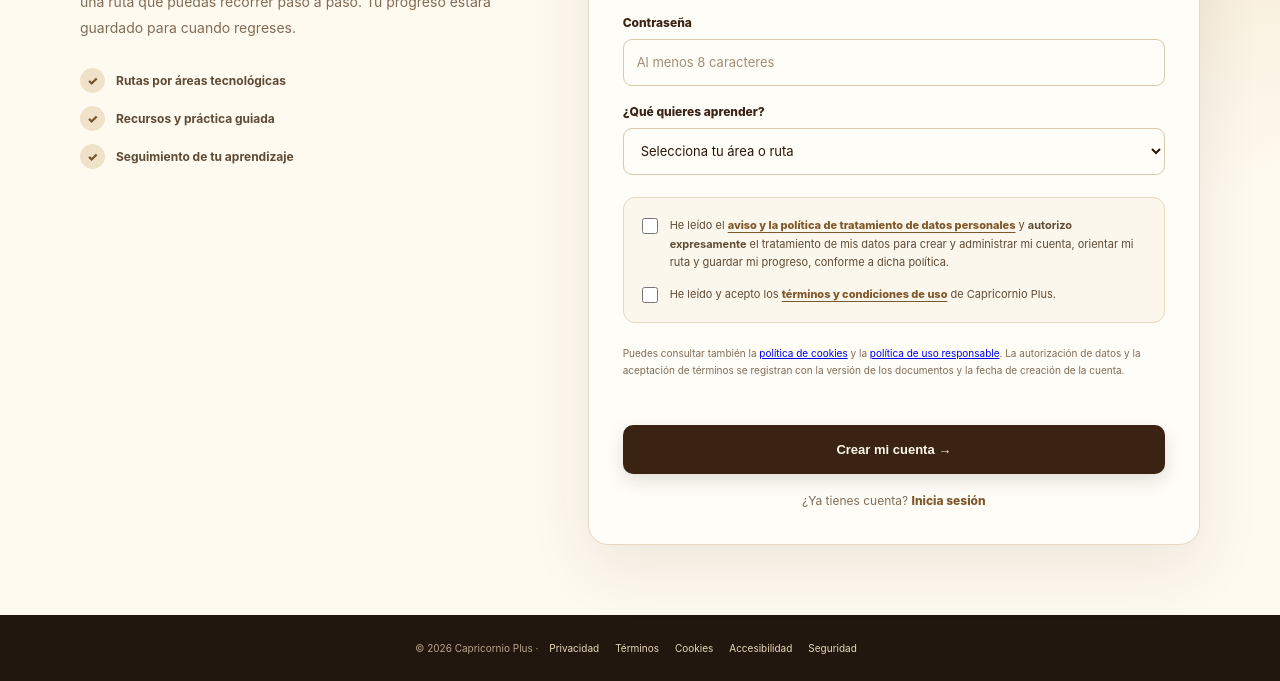
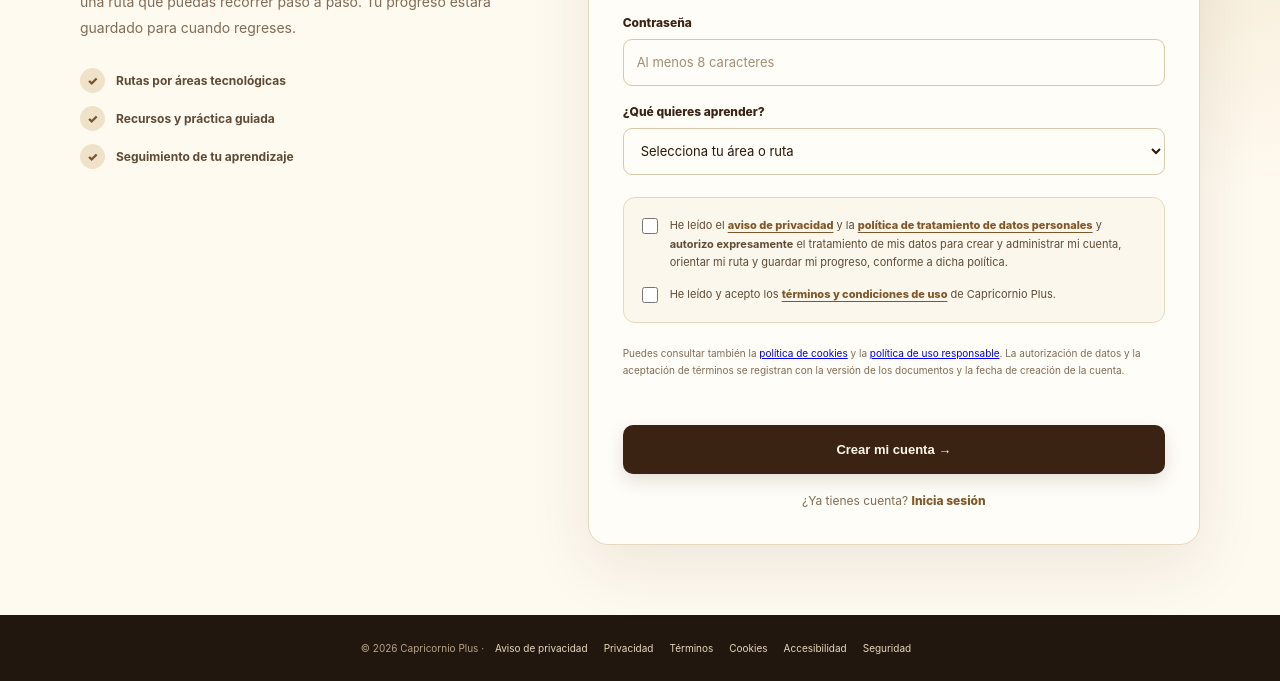
Before and after one commit to tm9880380-code/capricornio-plus, a plain HTML site: page registro.html in a window 1280 px wide. Shown: the part 409-1090 px from the top of the page. Drawn offline with Linux system fonts and the light colour scheme.

Commit message:
Vincula aviso de privacidad antes de solicitar autorización

```diff
--- a/registro.html
+++ b/registro.html
@@ -25,7 +25,7 @@ main{width:min(1120px,calc(100% - 36px));margin:45px auto 70px;display:grid;grid
 <div class="field"><label for="contrasena">Contraseña</label><input id="contrasena" name="password" type="password" placeholder="Al menos 8 caracteres" minlength="8" maxlength="128" autocomplete="new-password" required></div>
 <div class="field"><label for="objetivo">¿Qué quieres aprender?</label><select id="objetivo" name="learning_goal" required><option value="" disabled selected>Selecciona tu área o ruta</option><optgroup label="Áreas de aprendizaje"><option value="Ciberseguridad">Ciberseguridad</option><option value="Desarrollo frontend">Desarrollo frontend</option><option value="Desarrollo backend">Desarrollo backend</option><option value="Análisis de datos">Análisis de datos</option><option value="Inteligencia artificial y modelos de lenguaje">Inteligencia artificial y modelos de lenguaje</option><option value="Bases de datos">Bases de datos</option><option value="Redes y sistemas">Redes y sistemas</option><option value="Programación y lenguajes">Programación y lenguajes</option></optgroup><optgroup label="Lenguajes"><option value="Python">Python</option><option value="JavaScript">JavaScript</option><option value="Go">Go</option><option value="Java">Java</option><option value="C++">C++</option></optgroup><option value="Aún no lo sé; necesito orientación">Necesito orientación para elegir</option></select></div>
 <div class="consents">
-<label class="consent"><input type="checkbox" id="privacy-consent" name="privacy_consent" required><span>He leído el <a href="privacidad.html" target="_blank" rel="noopener">aviso y la política de tratamiento de datos personales</a> y <strong>autorizo expresamente</strong> el tratamiento de mis datos para crear y administrar mi cuenta, orientar mi ruta y guardar mi progreso, conforme a dicha política.</span></label>
+<label class="consent"><input type="checkbox" id="privacy-consent" name="privacy_consent" required><span>He leído el <a href="aviso-privacidad.html" target="_blank" rel="noopener">aviso de privacidad</a> y la <a href="privacidad.html" target="_blank" rel="noopener">política de tratamiento de datos personales</a> y <strong>autorizo expresamente</strong> el tratamiento de mis datos para crear y administrar mi cuenta, orientar mi ruta y guardar mi progreso, conforme a dicha política.</span></label>
 <label class="consent"><input type="checkbox" id="terms-accepted" name="terms_accepted" required><span>He leído y acepto los <a href="terminos.html" target="_blank" rel="noopener">términos y condiciones de uso</a> de Capricornio Plus.</span></label>
 </div>
 <p class="privacy-note">Puedes consultar también la <a href="cookies.html">política de cookies</a> y la <a href="uso-responsable.html">política de uso responsable</a>. La autorización de datos y la aceptación de términos se registran con la versión de los documentos y la fecha de creación de la cuenta.</p>
@@ -33,7 +33,7 @@ main{width:min(1120px,calc(100% - 36px));margin:45px auto 70px;display:grid;grid
 <button class="submit" id="registro-boton" type="submit">Crear mi cuenta <span aria-hidden="true">→</span></button>
 </form><p class="signin">¿Ya tienes cuenta? <a href="login.html">Inicia sesión</a></p></section>
 </main>
-<footer class="footer">© 2026 Capricornio Plus · <a href="privacidad.html">Privacidad</a><a href="terminos.html">Términos</a><a href="cookies.html">Cookies</a><a href="accesibilidad.html">Accesibilidad</a><a href="seguridad.html">Seguridad</a></footer>
+<footer class="footer">© 2026 Capricornio Plus · <a href="aviso-privacidad.html">Aviso de privacidad</a><a href="privacidad.html">Privacidad</a><a href="terminos.html">Términos</a><a href="cookies.html">Cookies</a><a href="accesibilidad.html">Accesibilidad</a><a href="seguridad.html">Seguridad</a></footer>
 <script>
 const formulario=document.getElementById("registro-form"),mensaje=document.getElementById("registro-mensaje"),boton=document.getElementById("registro-boton");
 formulario.addEventListener("submit",async evento=>{evento.preventDefault();mensaje.textContent="";if(!formulario.reportValidity())return;boton.disabled=true;boton.textContent="Creando cuenta...";const campos=new FormData(formulario);const datos={name:campos.get("name").trim(),email:campos.get("email").trim(),password:campos.get("password"),learning_goal:campos.get("learning_goal"),privacy_consent:document.getElementById("privacy-consent").checked,terms_accepted:document.getElementById("terms-accepted").checked};try{const respuesta=await fetch("/api/register",{method:"POST",headers:{"Content-Type":"application/json"},credentials:"same-origin",body:JSON.stringify(datos)});const resultado=await respuesta.json().catch(()=>({}));if(!respuesta.ok)throw new Error(resultado.detail||"No se pudo crear la cuenta.");mensaje.textContent="Cuenta creada. Preparando tu diagnóstico...";window.location.href="diagnostico.html";}catch(error){mensaje.textContent=error.message||"No se pudo conectar con el servidor.";boton.disabled=false;boton.textContent="Crear mi cuenta →";}});
```
